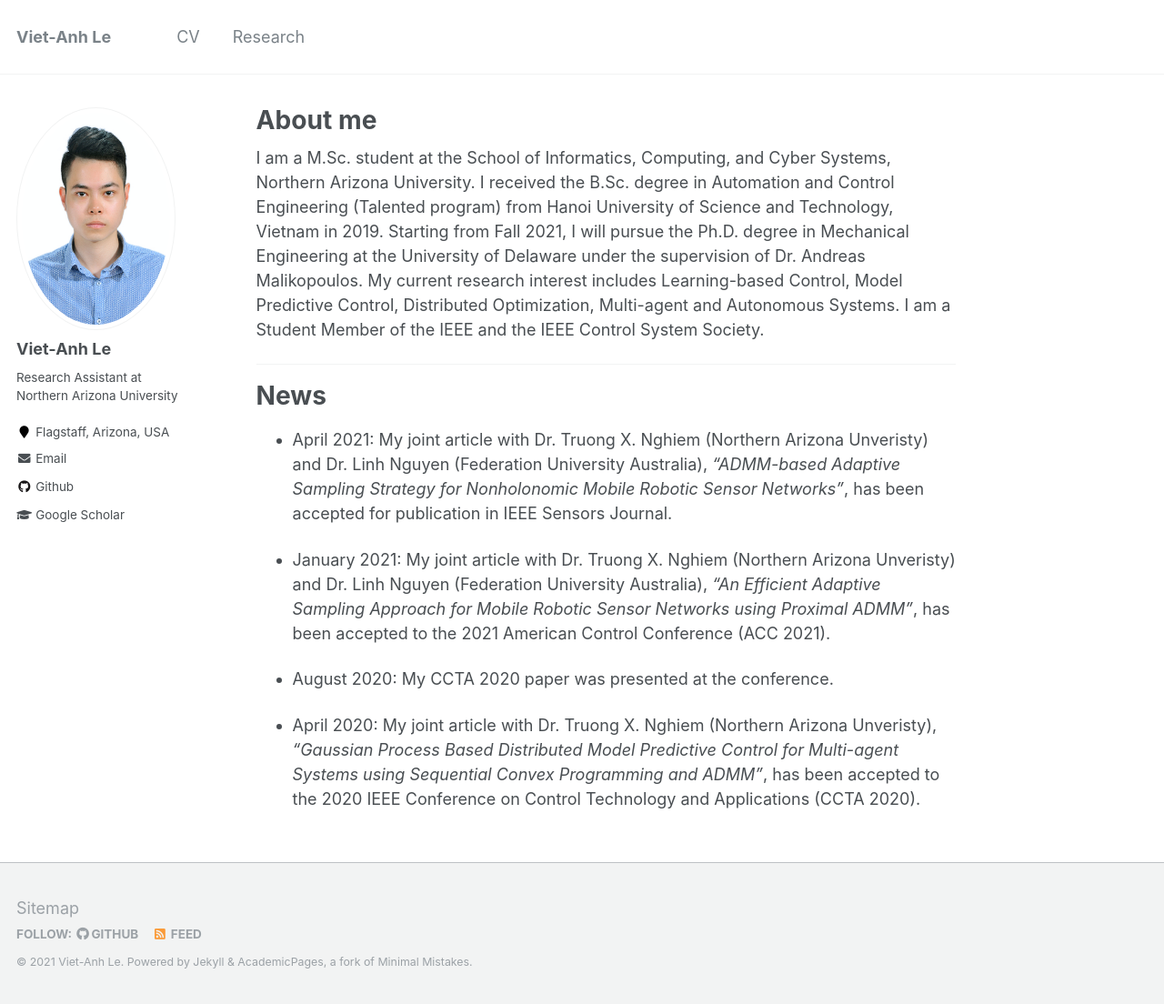
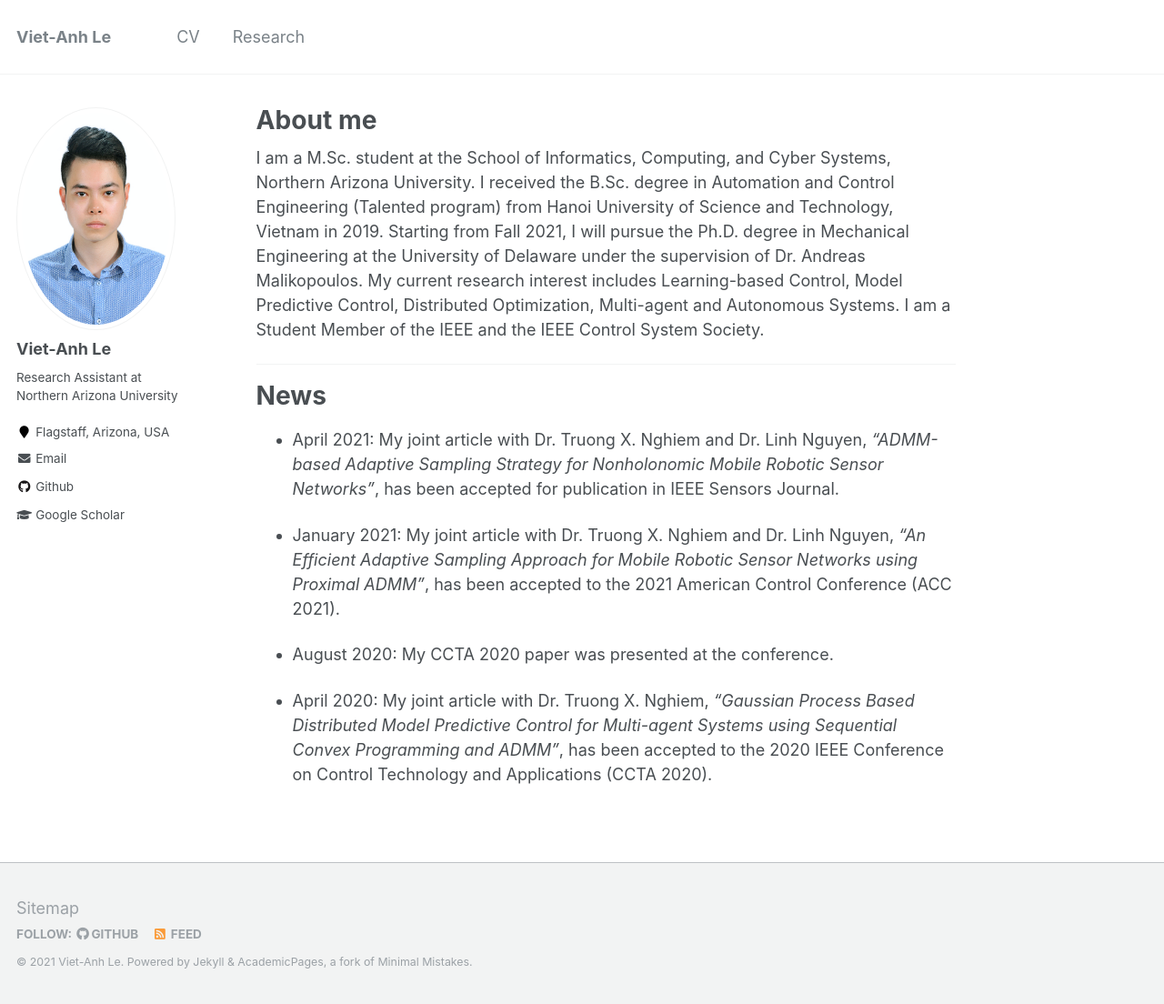
Before and after one commit to vietanhle0101/vietanhle0101.github.io, a Jekyll site: the page built from _pages/about.md, in a window 1280 px wide and 1104 px high. Shown: the whole window at 91% size. Built offline with Jekyll 4.4.1, drawn with Linux system fonts in a browser that asks for light colours.

Commit message:
about me revision

```diff
--- a/_pages/about.md
+++ b/_pages/about.md
@@ -16,10 +16,10 @@ My current research interest includes Learning-based Control, Model Predictive C
 
 # News
 
-* April 2021: My joint article with Dr. Truong X. Nghiem (Northern Arizona Unveristy) and Dr. Linh Nguyen (Federation University Australia), <em>"ADMM-based Adaptive Sampling Strategy for Nonholonomic Mobile Robotic Sensor Networks"</em>, has been accepted for publication in IEEE Sensors Journal.
+* April 2021: My joint article with Dr. Truong X. Nghiem and Dr. Linh Nguyen, <em>"ADMM-based Adaptive Sampling Strategy for Nonholonomic Mobile Robotic Sensor Networks"</em>, has been accepted for publication in IEEE Sensors Journal.
 
-* January 2021: My joint article with Dr. Truong X. Nghiem (Northern Arizona Unveristy) and Dr. Linh Nguyen (Federation University Australia), <em>"An Efficient Adaptive Sampling Approach for Mobile Robotic Sensor Networks using Proximal ADMM"</em>, has been accepted to the 2021 American Control Conference (ACC 2021).
+* January 2021: My joint article with Dr. Truong X. Nghiem and Dr. Linh Nguyen, <em>"An Efficient Adaptive Sampling Approach for Mobile Robotic Sensor Networks using Proximal ADMM"</em>, has been accepted to the 2021 American Control Conference (ACC 2021).
 
 * August 2020: My CCTA 2020 paper was presented at the conference.
 
-* April 2020: My joint article with Dr. Truong X. Nghiem (Northern Arizona Unveristy), <em>“Gaussian Process Based Distributed Model Predictive Control for Multi-agent Systems using Sequential Convex Programming and ADMM”</em>, has been accepted to the 2020 IEEE Conference on Control Technology and Applications (CCTA 2020).
+* April 2020: My joint article with Dr. Truong X. Nghiem, <em>“Gaussian Process Based Distributed Model Predictive Control for Multi-agent Systems using Sequential Convex Programming and ADMM”</em>, has been accepted to the 2020 IEEE Conference on Control Technology and Applications (CCTA 2020).
```
